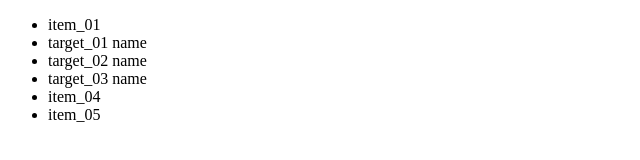
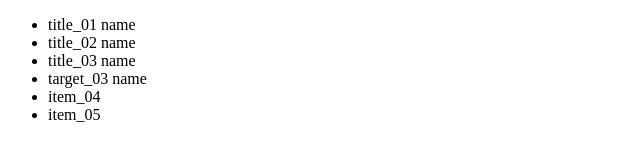
Before and after one commit to huss0249/connectMatching, a plain HTML site: page index.html in a window 1280 px wide. Shown: the full height of the page, 0-640 px from the left. Drawn offline with Linux system fonts and the light colour scheme.

Commit message:
check general

```diff
--- a/index.html
+++ b/index.html
@@ -10,10 +10,10 @@
 <body>
   <div id='main'>
     <ul>
-      <li class='caption_00 has_caption other-class'>item_01</li>
-      <li class='has_caption other-class caption_01'>item_01</li>
-      <li class='has_caption caption_02'>item_02</li>
-      <li class='has_caption caption_03'>item_03</li>
+      <li class='caption_00 has_caption other-class has_title title_01'>item_01</li>
+      <li class='has_caption other-class caption_01 has_title title_02'>item_01</li>
+      <li class='has_caption caption_02 has_title title_03'>item_02</li>
+      <li class='has_caption caption_03 has_title title_04'>item_03</li>
       <li class='has_caption caption_04'>item_04</li>
       <li class='has_caption caption_05'>item_05</li>
     </ul>
@@ -27,5 +27,13 @@
     </ul>
   </div>
 
+  <div id='titless'>
+    <ul>
+      <li class='title title_01'>title_01 name</li>
+      <li class='title title_02'>title_02 name</li>
+      <li class='title title_03'>title_03 name</li>
+    </ul>
+  </div>
+
 </body>
 </html>
--- a/script.js
+++ b/script.js
@@ -145,3 +145,8 @@ const $trgt_filter = getClassElements(trgt_filter);
 // log($trgt_filter)
 // const matchingElements = getMatchingElements($trgt_filter, main, ref);
 const matchingElements = getMatchingElements($trgt_filter, main, ref, trgt_filter);
+
+const $trgt_title = getClassElements('title_');
+// log($trgt_filter)
+// const matchingElements = getMatchingElements($trgt_filter, main, ref);
+const matchingTitles = getMatchingElements($trgt_title, 'has_title', 'title', 'title_');
```
